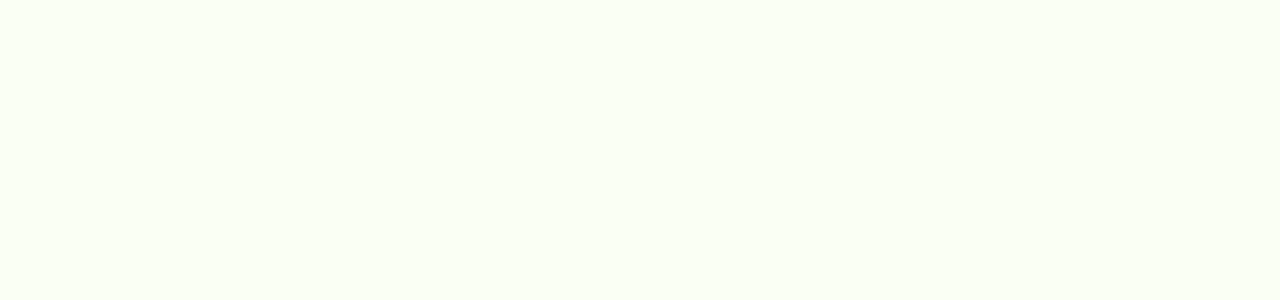
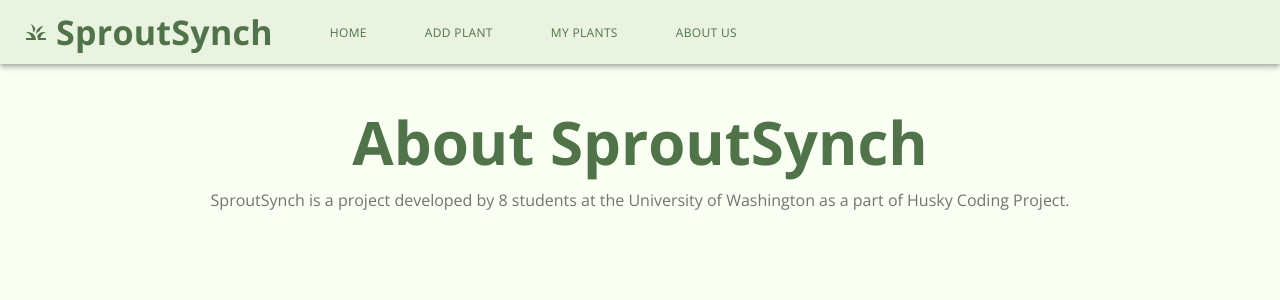
Before and after one commit to franklinthai/SproutSynch, a Next.js app: page /about in a window 1280 px wide. Shown: the top 300 px of the page. Built offline with nearby package versions, Linux system fonts and the light colour scheme.

Commit message:
Added basic about us page and added button hover

```diff
--- a/src/app/about/page.tsx
+++ b/src/app/about/page.tsx
@@ -1,3 +1,10 @@
+'use client'
+import ResponsiveAppBar from "../navbar"
+
 export default function About() {
-
+    return <div className="text-center">
+        <ResponsiveAppBar/>
+        <h1 className="mt-12 mb-4">About SproutSynch</h1>
+        <p className="mt-4">SproutSynch is a project developed by 8 students at the University of Washington as a part of Husky Coding Project.</p>
+    </div>
 }
--- a/src/app/add/page.tsx
+++ b/src/app/add/page.tsx
@@ -78,7 +78,7 @@
         }
     }
 
-    return <body className="flex flex-col items-center">
+    return <div className="flex flex-col items-center">
         <ResponsiveAppBar></ResponsiveAppBar>
         <h1 className="mt-12 mb-4">Customize your plant</h1>
         <div className="w-1/3">
@@ -99,9 +99,9 @@
             <div className="Label">Duration (seconds)</div>
             <input type="number" id="duration" value={duration} onChange={(e) => setDuration(e.target.value)} min={1} max={20} placeholder="Duration of each watering"></input>
             <div className="flex justify-end">
-                <button onClick={() => router.push("/")} className="BackButton mr-2">Cancel</button>
-                <button onClick={(e) => onSubmitClick(e)}>Add plant</button>
+                <button onClick={() => router.push("/")} className="ActionButton BackButton mr-2">Cancel</button>
+                <button onClick={(e) => onSubmitClick(e)} className="ActionButton">Add plant</button>
             </div>
         </div>
-    </body>
+    </div>
 }
--- a/src/app/globals.css
+++ b/src/app/globals.css
@@ -36,7 +36,7 @@
   border-color: rgb(64, 64, 64);
 }
 
-button {
+.ActionButton {
   padding: 0.5rem;
   margin-top: 2.5rem;
   border-radius: 1rem;
@@ -47,6 +47,12 @@
   color: #ffffff;
   border-color: rgb(80, 115, 74);
   background-color: rgb(80, 115, 74);
+  transition: color 0.15s ease-in-out, background-color 0.15s ease-in-out;
+}
+
+.ActionButton:hover {
+  border-color: black;
+  background-color: rgb(100, 135, 94);
 }
 
 .Label {
@@ -61,3 +67,8 @@
   border-color: rgb(64, 64, 64);
   background-color: white;
 }
+
+.BackButton:hover {
+  border-color: black;
+  background-color: rgb(235,235,235);
+}
--- a/src/app/page.tsx
+++ b/src/app/page.tsx
@@ -15,7 +15,7 @@
   const router = useRouter();
 
   return (
-    <body>
+    <div>
       <ResponsiveAppBar></ResponsiveAppBar>
       <div className="flex justify-around items-center min-h-[70vh]">
         <div className="flex flex-col space-y-4">
@@ -26,7 +26,7 @@
             plants and get started on keeping them healthy<br/>
             and happy.
           </p>
-          <button onClick={() => router.push("/add")} type="button">Add a plant</button>
+          <button className="ActionButton" onClick={() => router.push("/add")} type="button">Add a plant</button>
         </div>
         <div className="bg-custom-gradient rounded-full overflow-hidden w-96 h-96 flex items-center justify-center shadow-md">
           <div className="w-full h-full flex items-center justify-center">
@@ -40,9 +40,6 @@
           </div>
         </div>
       </div>
-
-
-
-    </body>
+    </div>
   );
 }
```
